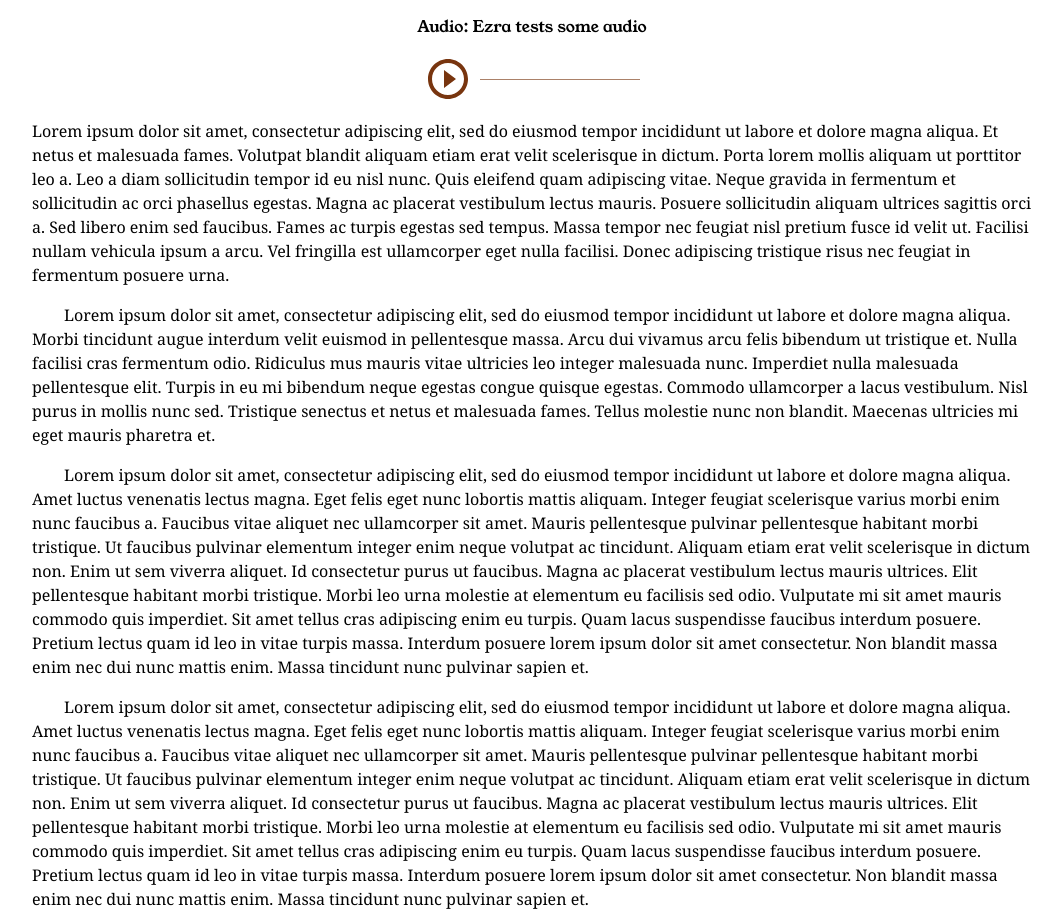
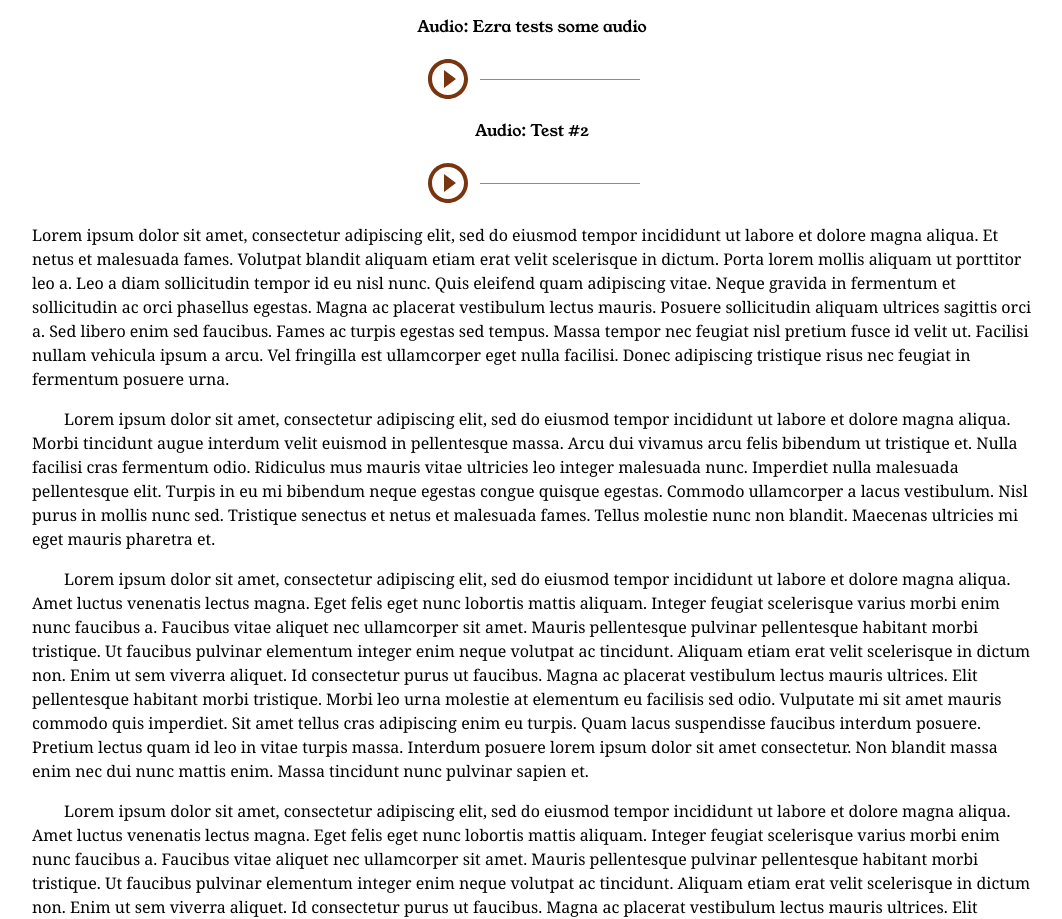
Before and after one commit to ezra-sg/portfolio, a Next.js app: page /val/en in a window 1280 px wide. Shown: the part 1101-2020 px from the top of the page, without its empty margins (108-1170 px from the left). Built offline with nearby package versions, Linux system fonts and the light colour scheme.

Commit message:
broken - test with second audio snippet

```diff
--- a/components/val/sections/section-1.tsx
+++ b/components/val/sections/section-1.tsx
@@ -14,6 +14,7 @@ export default function SectionOne() {
                 <h2 className="text-3xl font-header mb-4 dark:text-white">Part I: &quot;Guy&quot;</h2>
 
                 <AudioSnippet src="/audio/intro.m4a" title="Ezra tests some audio" transcript="test" />
+                <AudioSnippet src="/audio/test-2.m4a" title="Test #2" transcript="test" />
 
                 <ReactMarkdown className={`${paragraphClasses}`}>
                     {t('val.section_1.paragraph_1_md')}
```
Also changed, not shown: 1 other file (tests, documents, lock files or other folders).
